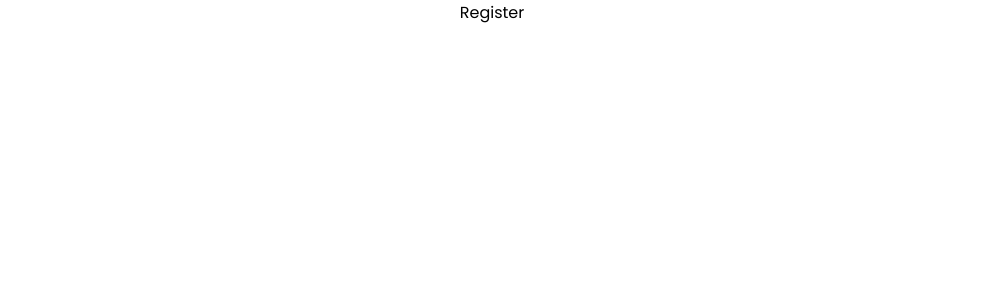
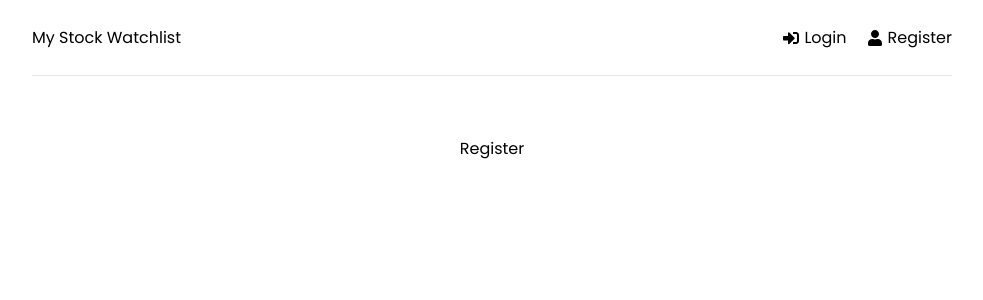
Before and after one commit to j-corp-25/my_stock_watchlist, a React (Create React App) app in the folder frontend/: page /register in a window 1280 px wide. Shown: the top 300 px of the page, without its empty margins (148-1131 px from the left). Built offline with nearby package versions, Linux system fonts and the light colour scheme.

Commit message:
set up navbar

```diff
--- a/frontend/src/App.js
+++ b/frontend/src/App.js
@@ -2,12 +2,14 @@ import { BrowserRouter as Router, Routes, Route } from "react-router-dom";
 import Dashboard from "./pages/Dashboard";
 import Login from "./pages/Login";
 import Register from "./pages/Register";
+import Header from "./components/Header";
 
 function App() {
   return (
     <>
       <Router>
         <div className="container">
+          <Header />
           <Routes>
             <Route path="/" element={<Dashboard />} />
             <Route path="/login" element={<Login />} />
--- a/frontend/src/components/Header.jsx
+++ b/frontend/src/components/Header.jsx
@@ -6,10 +6,19 @@ function Header() {
   return (
     <header className="header">
       <div className="logo">
-        <Link to="/">WatchlistSetter</Link>
+        <Link to="/">My Stock Watchlist</Link>
       </div>
       <ul>
-
+        <li>
+          <Link to="/login">
+            <FaSignInAlt /> Login
+          </Link>
+        </li>
+        <li>
+          <Link to="/register">
+            <FaUser /> Register
+          </Link>
+        </li>
       </ul>
     </header>
   );
```
Also changed, not shown: frontend/src/pages/Register.jsx (+4 -5 lines).
